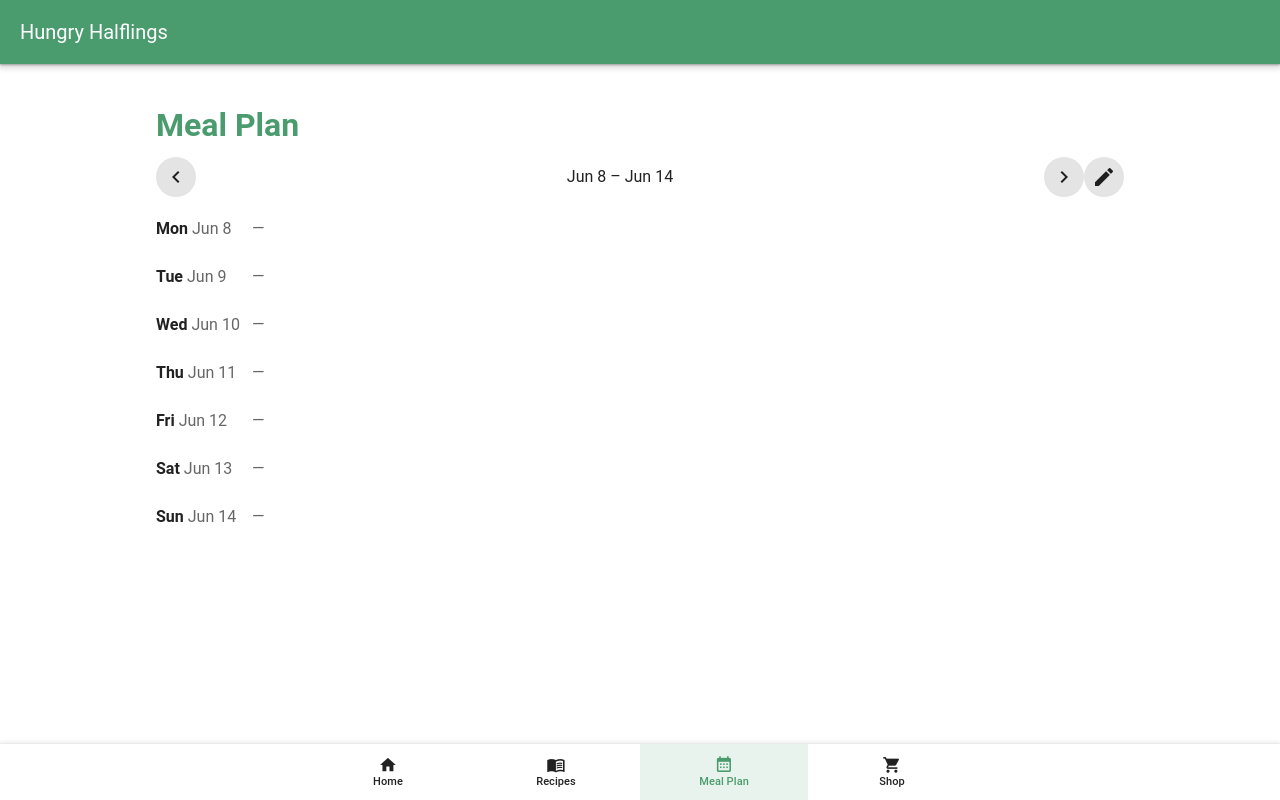
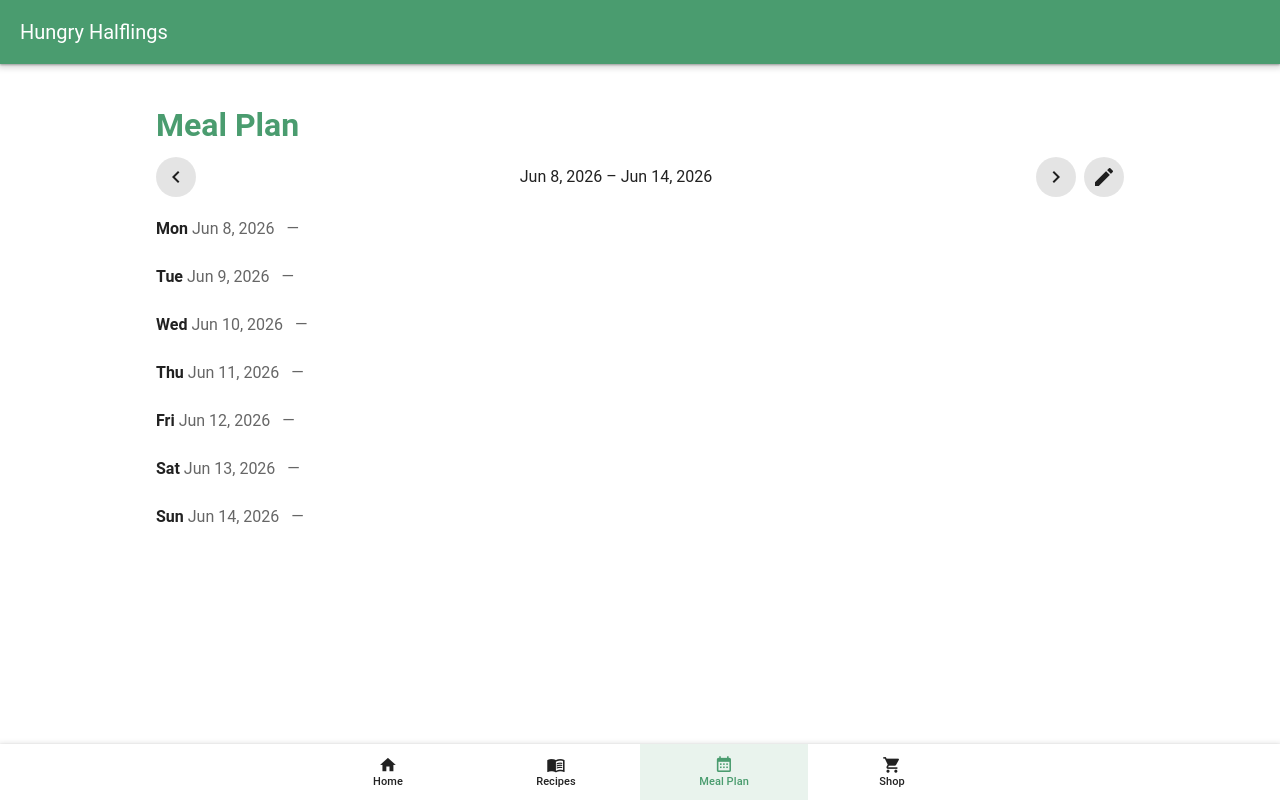
Before and after one commit to peldszus/hungry-halflings-hearty-handbook, a Vue app: page /#/meal-plan in a window 1280 px wide. Built offline with nearby package versions, Linux system fonts and the light colour scheme.

Commit message:
Add year to week range label and space edit button from nav
https://claude.ai/code/session_013dmajiS8zmhZpKeiobg9hC

```diff
--- a/src/views/MealPlanView.vue
+++ b/src/views/MealPlanView.vue
@@ -30,7 +30,7 @@ const weekDays = computed(() => {
     return {
       iso: date.toISOString().slice(0, 10),
       weekday: date.toLocaleDateString('en-US', { weekday: 'short' }),
-      date: date.toLocaleDateString('en-US', { month: 'short', day: 'numeric' }),
+      date: date.toLocaleDateString('en-US', { month: 'short', day: 'numeric', year: 'numeric' }),
       recipe,
       selectedRecipeId: entry?.recipeId ?? '',
     }
@@ -63,6 +63,7 @@ function onRecipeChange(date: string, value: string) {
       <v-btn icon="mdi-chevron-right" variant="tonal" size="small" @click="weekOffset++" />
       <v-btn
         :icon="editMode ? 'mdi-check' : 'mdi-pencil'"
+        class="ml-2"
         :color="editMode ? 'primary' : undefined"
         variant="tonal"
         size="small"
```
